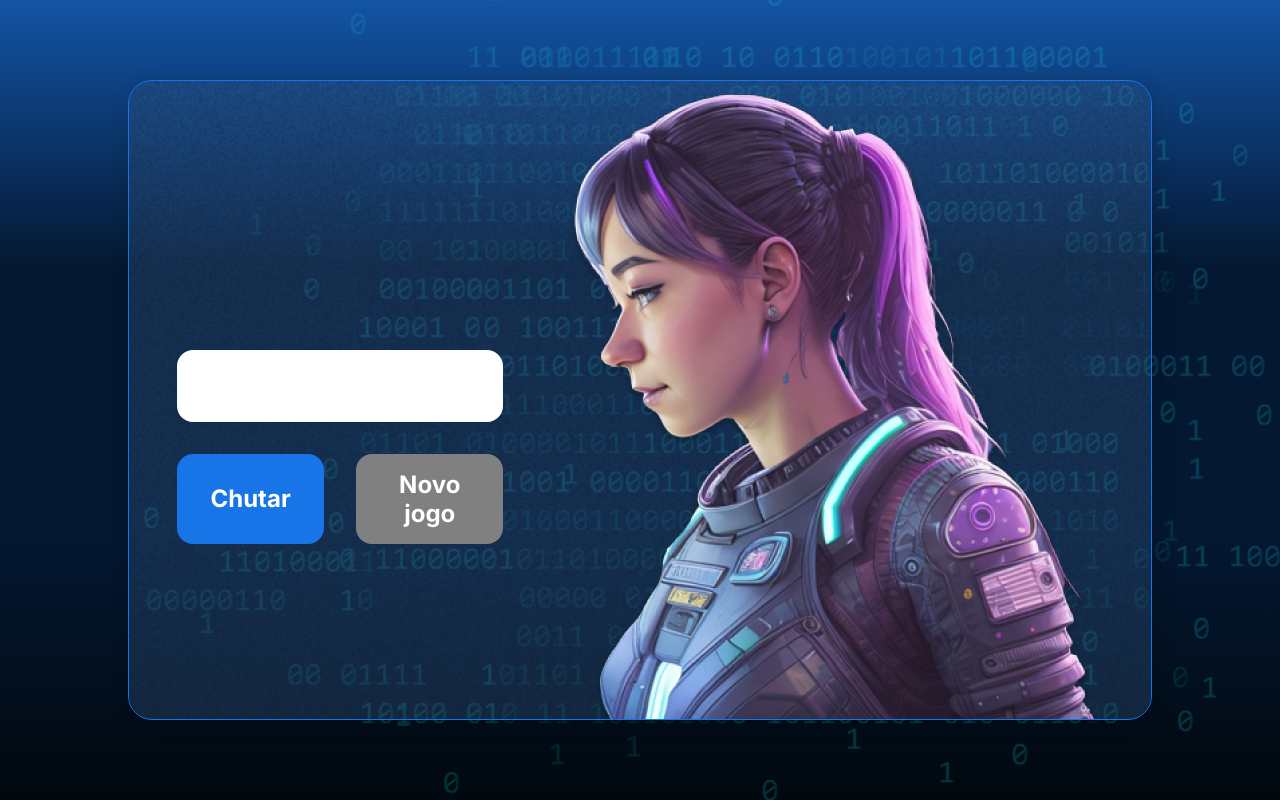
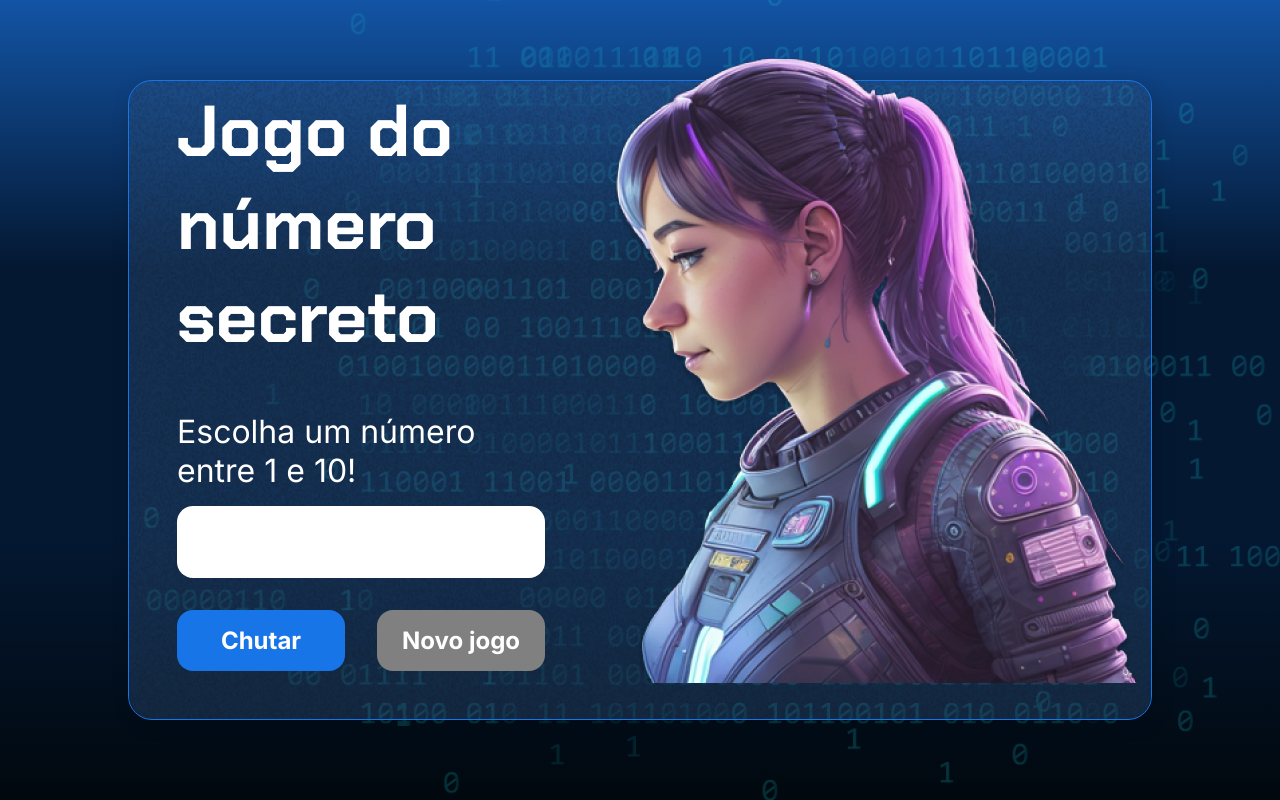
Before and after one commit to andregsistemas/JSGame, a plain HTML site: page index.html in a window 1280 px wide. Drawn offline with Linux system fonts and the light colour scheme.

Commit message:
02.Funções

```diff
--- a/app.js
+++ b/app.js
@@ -0,0 +1,9 @@
+const titulo = document.querySelector('h1');
+const paragrafo = document.querySelector('.texto__paragrafo');
+
+titulo.innerHTML = 'Jogo do número secreto';
+paragrafo.innerHTML = 'Escolha um número entre 1 e 10!';
+
+function verificarChute() {
+    console.log('O botão foi clicado');
+}
```
Also changed, not shown: index.html (+1 -1 lines).
